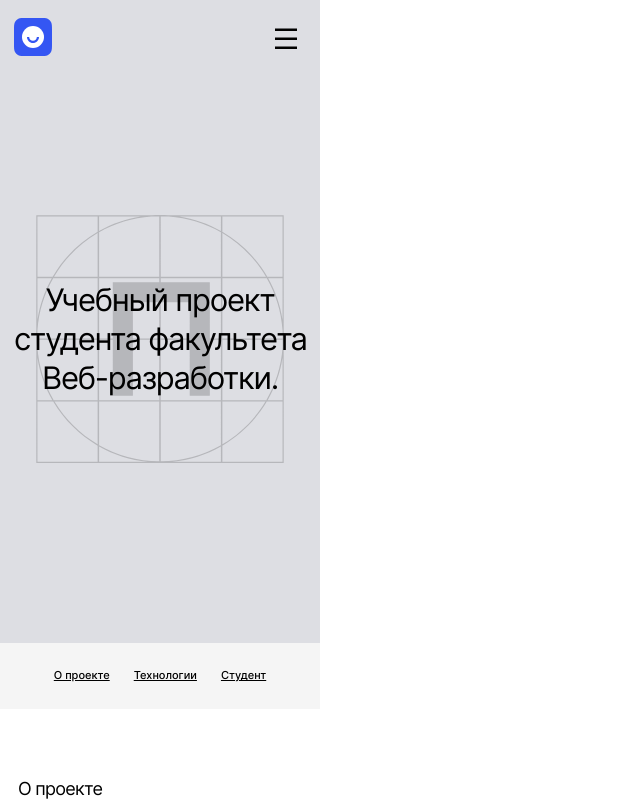
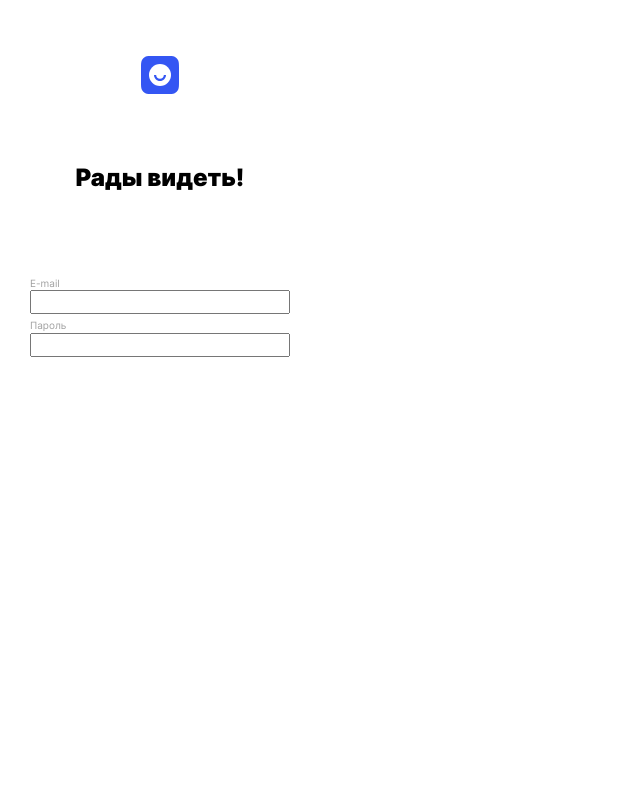
Before and after one commit to DanilZiborov/movies-explorer-frontend, a React (Create React App) app: page /signin in a window 1280 px wide. Shown: the top 801 px of the page, without its empty margins (0-640 px from the left). Built offline with nearby package versions, Linux system fonts and the light colour scheme.

Commit message:
make nav-popup

```diff
--- a/src/components/App/App.js
+++ b/src/components/App/App.js
@@ -1,15 +1,30 @@
 import React from 'react';
+import { Route, Routes, Navigate, useNavigate, useLocation } from 'react-router-dom';
 
 import Header from '../Header/Header';
 import Main from '../Main/Main';
 import Footer from '../Footer/Footer';
 import NavPopup from '../NavPopup/NavPopup';
+import Login from '../Login/Login';
+
+import { signinPageData, signupPageData } from '../../utils/constants';
+
 
 function App() {
 
-  const [isLoggedIn, setIsLoggedIn] = React.useState(true);
+  const [isLoggedIn, setIsLoggedIn] = React.useState(false);
 
   const [isNavPopupOpen, setIsNavPopupOpen] = React.useState(false);
+
+  const [isHeaderFooterShown, setIsHeaderFooterShown] = React.useState(true);
+
+  let location = useLocation();
+
+  React.useEffect(() => {
+    if (location.pathname === '/signin' || location.pathname === '/signup')
+      setIsHeaderFooterShown(false);
+    else setIsHeaderFooterShown(true);
+  }, [location.pathname])
 
   function openNavPopup() {
     setIsNavPopupOpen(true);
@@ -22,11 +37,14 @@ function App() {
   return (
     <div className='page'>
 
-      <Header isLoggedIn={isLoggedIn} onNavMenuClick={openNavPopup}/>
-      <Main/>
-      <Footer/>
+      {isHeaderFooterShown && <Header isLoggedIn={isLoggedIn} onNavMenuClick={openNavPopup} />}
+      <Routes>
+        <Route path='/' element={<Main />}></Route>
+        <Route path='/signin' element={<Login data={signinPageData} />}></Route>
+      </Routes>
+      { isHeaderFooterShown && <Footer />}
 
-      { isNavPopupOpen && <NavPopup onClose={closeNavPopup}/> }
+      {isNavPopupOpen && <NavPopup onClose={closeNavPopup} />}
 
 
     </div>
--- a/src/components/Header/Header.css
+++ b/src/components/Header/Header.css
@@ -8,7 +8,7 @@
   background-color: #DDDEE3;
 }
 
-.header__logo {
+.logo {
   width: 38px;
   height: 38px;
   background-image: url(../../images/header__logo.svg);
--- a/src/components/Header/Header.js
+++ b/src/components/Header/Header.js
@@ -2,11 +2,9 @@ import React from "react";
 import { Link } from "react-router-dom";
 
   function Header({isLoggedIn, onNavMenuClick}) {
-
-
     return (
       <header className="header">
-        <div className="header__logo"></div>
+        <div className="logo logo_place_header"></div>
         {!isLoggedIn &&  <ul className="header__login">
           <li>
             <Link to="/signup" className="header__signup-link">Регистрация</Link>
--- /dev/null
+++ b/src/components/Login/Login.css
@@ -0,0 +1,28 @@
+.login {
+  max-width: 320px;
+  display: flex;
+  flex-direction: column;
+  align-items: center;
+  position: fixed;
+  inset: 0;
+
+}
+
+.logo_place_login {
+  margin-top: 56px;
+  margin-bottom: 50px;
+}
+
+.login__title {
+  margin-bottom: 80px;
+
+}
+
+.login__form {
+  padding: 0 30px;
+}
+
+.login__form-label {
+  color: #A0A0A0;
+  font-size: 10px;
+}
--- /dev/null
+++ b/src/components/Login/Login.js
@@ -0,0 +1,24 @@
+import React from "react";
+
+function Login({data}) {
+  return (
+    <section className="login">
+      <div className="logo logo_place_login"></div>
+      <h2 className="login__title">{data.title}</h2>
+      <form className="login__form">
+        <div className="login__form-row">
+          <label for="email" className="login__form-label">E-mail</label>
+          <input className="login__email" type="email" name="email" id="email"></input>
+        </div>
+        <div className="login__form-row">
+          <label className="login__form-label" for="password">Пароль</label>
+          <input className="login__password" type="password" name="password" id="password"></input>
+        </div>
+      </form>
+
+    </section>
+
+  )
+}
+
+export default Login;
--- a/src/components/Navigation/Navigation.css
+++ b/src/components/Navigation/Navigation.css
@@ -10,7 +10,8 @@
 
 .navigation__link {
   display: block;
-  bottom: 46px;
+  padding-bottom: 7px;
+  margin-bottom: 15px;
   color: #000;
   font-size: 18px;
   font-weight: 500;
@@ -20,4 +21,16 @@
 .navigation__link:last-child {
   position: absolute;
   bottom: 46px;
+  margin-bottom: 0;
 }
+
+.navigation__link_active {
+  border-bottom: 2px solid #000;
+
+}
+
+.navigation__profile-icon {
+  width: 100px;
+  height: 32px;
+  background-image: url(../../images/profile-link.svg);
+}
--- a/src/components/Navigation/Navigation.js
+++ b/src/components/Navigation/Navigation.js
@@ -4,10 +4,10 @@ import { Link } from "react-router-dom";
 function Navigation() {
   return(
     <nav className="navigation">
-      <Link to={'/gg'} className="navigation__link">Главная</Link>
-      <Link to={'/gg'} className="navigation__link">Фильмы</Link>
-      <Link to={'/gg'} className="navigation__link">Сохранённые фильмы</Link>
-      <Link to={'/gg'} className="navigation__link">Аккаунт</Link>
+      <Link to={'/'} className="navigation__link">Главная</Link>
+      <Link to={'/movies'} className="navigation__link navigation__link_active">Фильмы</Link>
+      <Link to={'/saved-movies'} className="navigation__link">Сохранённые фильмы</Link>
+      <Link to={'/profile'} className="navigation__link"><div className="navigation__profile-icon"></div></Link>
     </nav>
   )
 }
--- a/src/index.css
+++ b/src/index.css
@@ -20,3 +20,4 @@
 @import url(./components/Footer/Footer.css);
 @import url(./components/NavPopup/NavPopup.css);
 @import url(./components/Navigation/Navigation.css);
+@import url(./components/Login/Login.css);
--- /dev/null
+++ b/src/utils/constants.js
@@ -0,0 +1,17 @@
+export const signinPageData = {
+  title: 'Рады видеть!',
+  buttonText: 'Войти',
+  buttonSubtitle: 'Ещё не зарегистрированы?',
+  buttonSubtitleLink: '/signup',
+  buttonSubtitleLinkText: 'Регистрация',
+
+}
+
+export const signupPageData = {
+  title: 'Добро пожаловать!',
+  buttonText: 'Зарегистрироваться',
+  buttonSubtitle: 'Уже зарегистрированы?',
+  buttonSubtitleLink: '/signin',
+  buttonSubtitleLinkText: 'Войти',
+
+}
```
Also changed, not shown: src/images/profile-link.svg (added).
